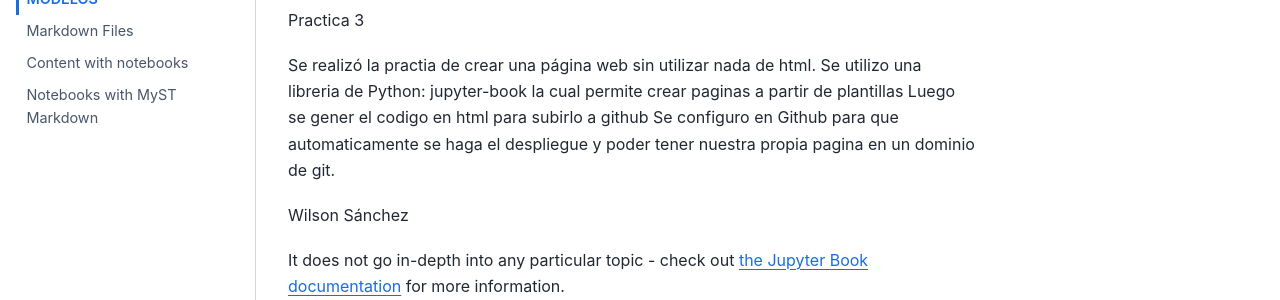
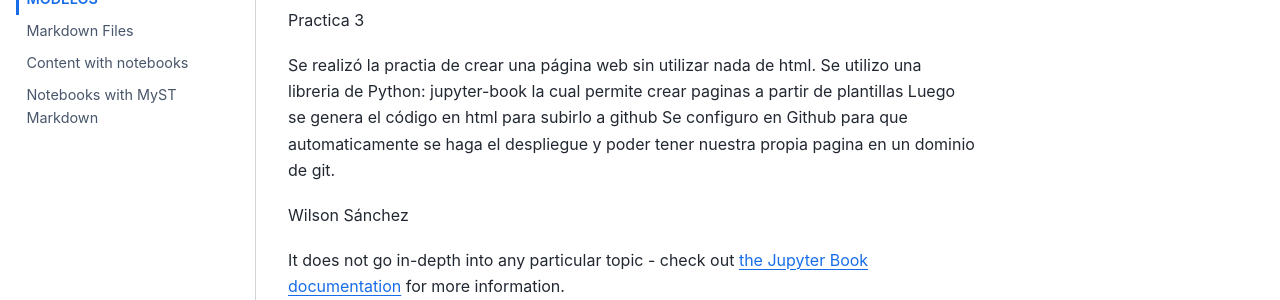
Before and after one commit to wasanchez81/firstBook, a Jupyter Book: the page built from intro.md, in a window 1280 px wide. Shown: the part 220-520 px from the top of the page. Built offline with Jupyter Book 1.0.4 settings and Sphinx 7.4.7 and the Sphinx Book theme 1.1.4, drawn with Linux system fonts in a browser that asks for light colours.

Commit message:
Update intro.md

```diff
--- a/intro.md
+++ b/intro.md
@@ -4,7 +4,7 @@ Practica 3
 
 Se realizó la practia de crear una página web sin utilizar nada de html.
 Se utilizo una libreria de Python: jupyter-book la cual permite crear paginas a partir de plantillas
-Luego se gener el codigo en html para subirlo a github
+Luego se genera el código en html para subirlo a github
 Se configuro en Github para que automaticamente se haga el despliegue y poder tener nuestra propia pagina en un dominio de git.
 
 Wilson Sánchez
```
